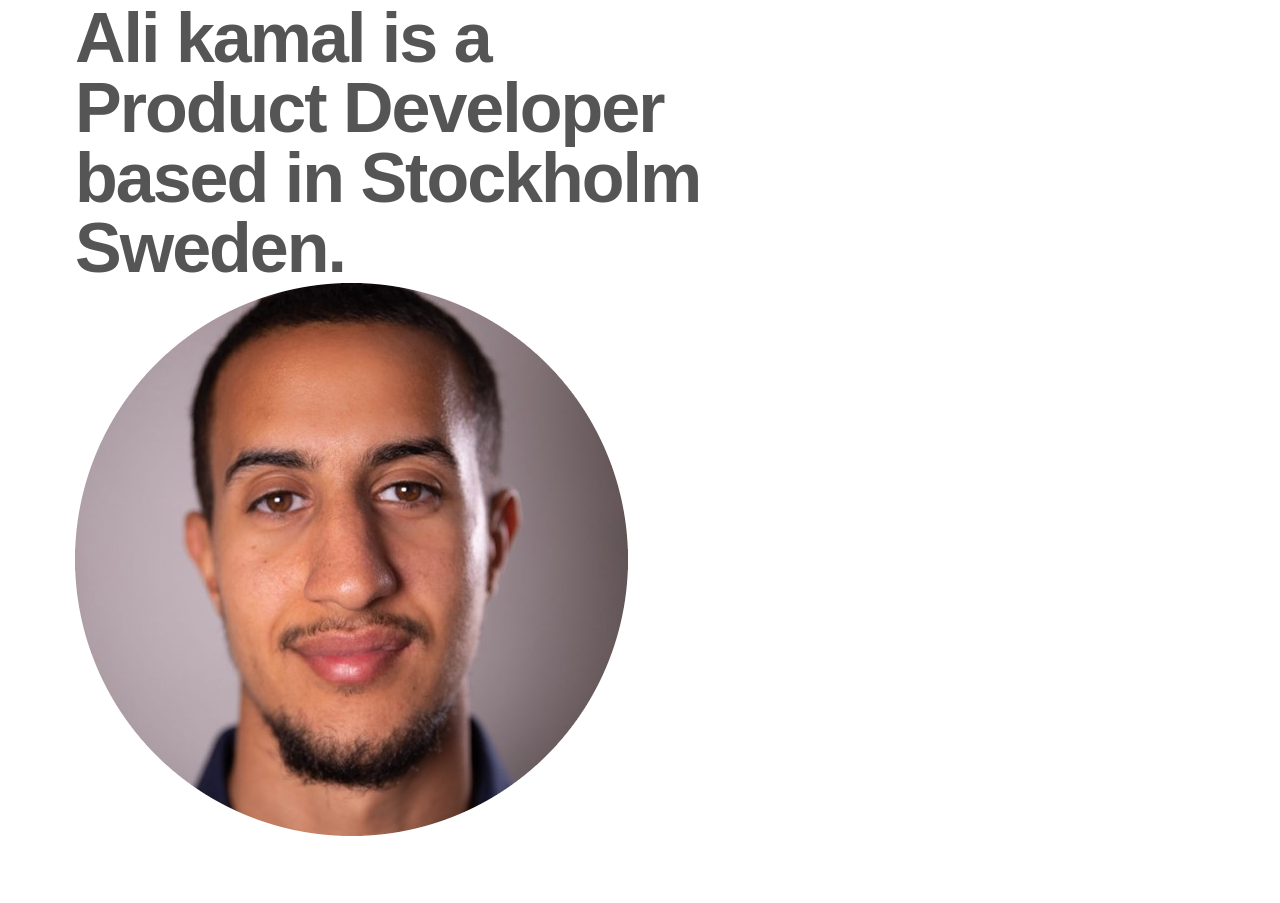
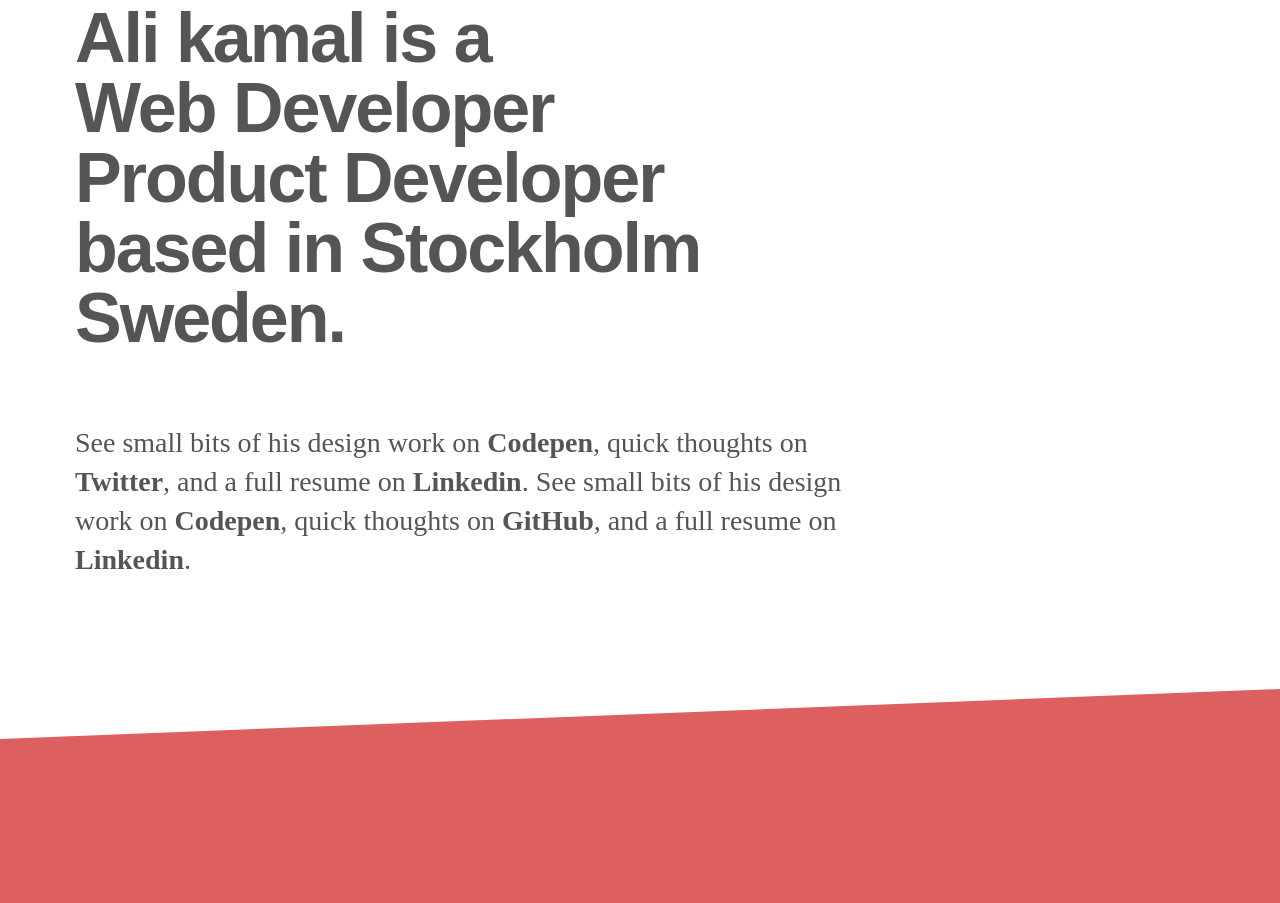
Before and after one commit to alikniby/portfolio1, a plain HTML site: page index.html in a window 1280 px wide. Shown: the part 896-1799 px from the top of the page. Drawn offline with nearby package versions, Linux system fonts and the light colour scheme.

Commit message:
Update index.html

```diff
--- a/index.html
+++ b/index.html
@@ -43,15 +43,17 @@
     <div class="section__inner">
         <div class="block">
             <a class="pre" href="#intro"><span>#1</span>Intro</a>
-            <h1>Ali kamal is a<br>
+              <h1>Ali kamal is a<br>
+                Web Developer<br>
                 Product Developer<br>
                 based in Stockholm<br>
-                Sweden.<br> <img src="Bild1-modified.png" class="img1" </h1><br>
-
-
+                Sweden.</h1>
             <p class="lead">
+                See small bits of his design work on <a href="https://codepen.io/your-work/" class="link">Codepen</a>, quick thoughts on <a href="https://twitter.com/hellovolker" class="link">Twitter</a>, and a full resume on <a href="#" class="link">Linkedin</a>.
                 See small bits of his design work on <a href="https://codepen.io/alikniby/pens/public" class="link">Codepen</a>, quick thoughts on <a href="https://github.com/alikniby" class="link">GitHub</a>, and a full resume on <a href="#" class="link">Linkedin</a>.
             </p>
+        </div>
+    </div>
         </div>
     </div>
 </section>
@@ -121,7 +123,7 @@
         <div class="block">
             <a class="pre" href="#contact"><span>#5</span>Get in touch</a>
             <h2>For work inquiries<br>please email:<br>
-                <span><a href="mailto:kontakt@monli.set">kontakt@monli.se</a></span></h2>
+                <span><a href="mailto:kontakt@monli.se">kontakt@monli.se</a></span></h2>
             <p class="lead">More links: <a href="https://codepen.io/alikniby/pens/public">Codepen</a>, <a href="https://github.com/alikniby">Github</a> and <a href="https://se.linkedin.com/in/alikhassan">Linkedin</a>.</p>
         </div>
     </div>
```
